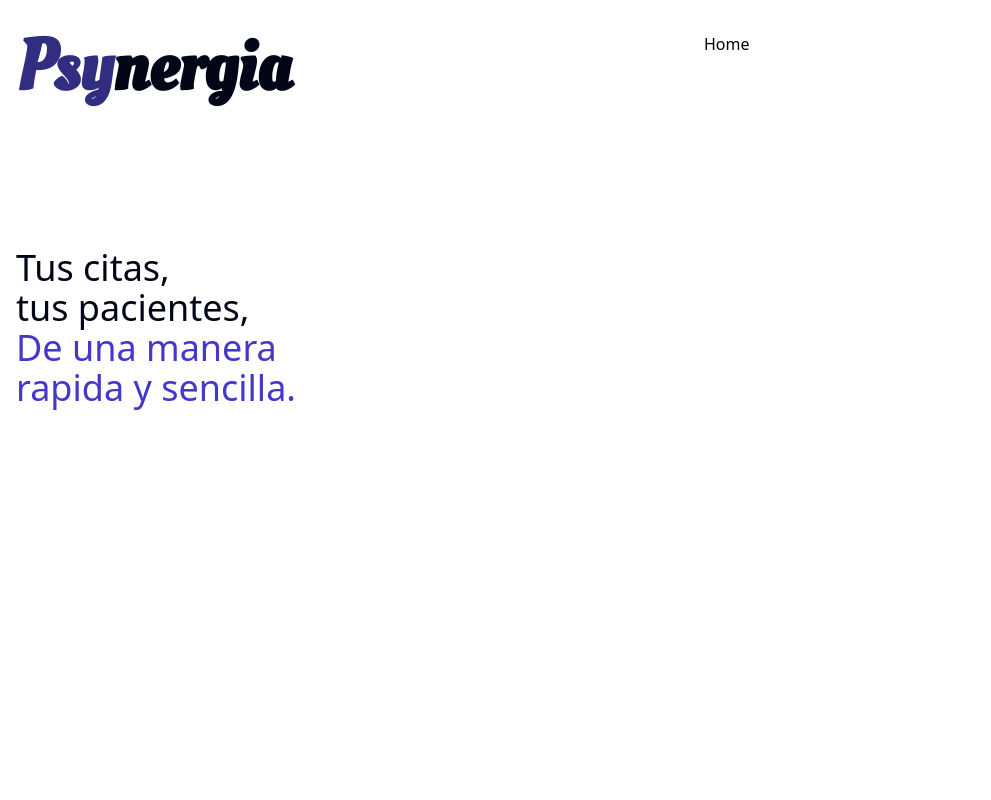
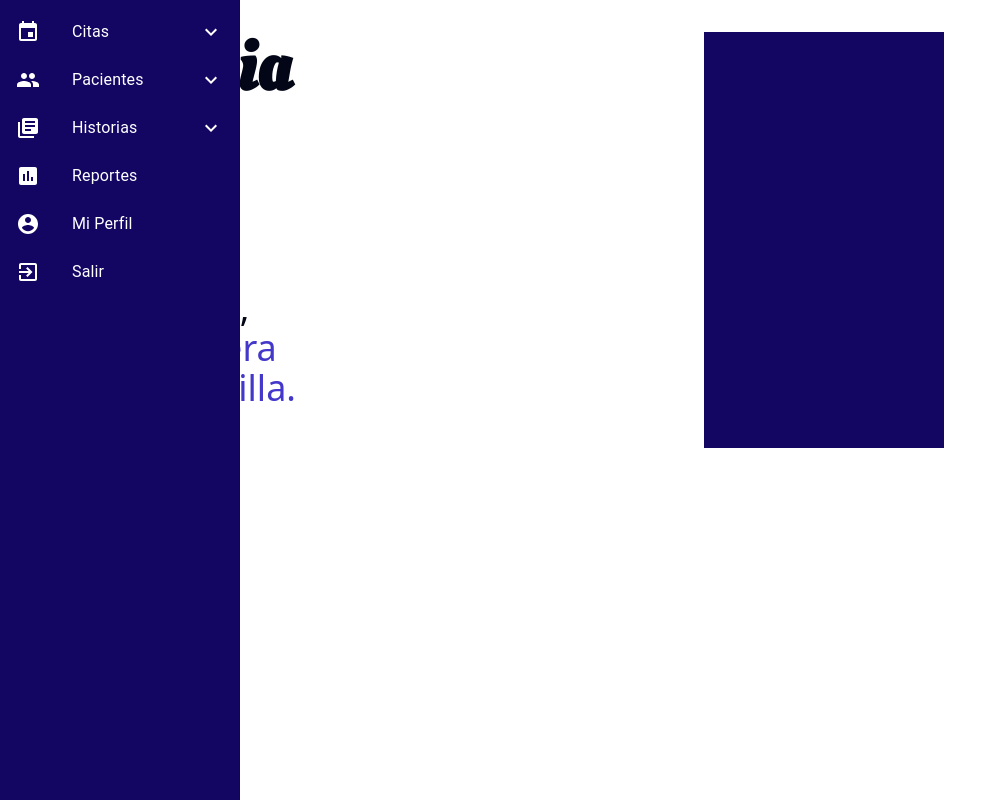
Before and after one commit to JoseGerardo105/PsychologyProject_Frontend, a React (Vite) app: page /home in a window 1280 px wide. Shown: the whole page, without its empty margins (0-991 px from the left). Built offline with nearby package versions, Linux system fonts and the light colour scheme; a web font is replaced by a local one.

Commit message:
menu lateral de home

```diff
--- a/index.html
+++ b/index.html
@@ -3,6 +3,10 @@
   <head>
     <meta charset="UTF-8" />
     <link rel="icon" type="image/svg+xml" href="/vite.svg" />
+    <link
+      href="https://fonts.googleapis.com/css2?family=Inter:wght@400&amp;display=swap"
+      rel="stylesheet"
+    />
     <meta name="viewport" content="width=device-width, initial-scale=1.0" />
     <title>Gestión de citas psicólogos</title>
   </head>
--- a/package.json
+++ b/package.json
@@ -9,6 +9,8 @@
     "preview": "vite preview"
   },
   "dependencies": {
+    "@material-ui/core": "^4.12.4",
+    "@material-ui/icons": "^4.11.3",
     "axios": "^1.3.6",
     "react": "^18.2.0",
     "react-dom": "^18.2.0",
--- a/src/pages/Home.jsx
+++ b/src/pages/Home.jsx
@@ -1,9 +1,163 @@
-import React from 'react'
-
+import React from "react";
+import { makeStyles } from "@material-ui/core/styles";
+import {
+  Drawer,
+  List,
+  ListItem,
+  ListItemIcon,
+  ListItemText,
+  Collapse,
+} from "@material-ui/core";
+import {
+  ExpandLess,
+  ExpandMore,
+  Event,
+  Group,
+  LibraryBooks,
+  Assessment,
+  AccountCircle,
+  ExitToApp,
+} from "@material-ui/icons";
+const useStyles = makeStyles((theme) => ({
+  drawer: { width: 240, flexShrink: 0, background: "#130663" },
+  drawerPaper: { width: 240, background: "#130663", color: "white" },
+  nested: { paddingLeft: theme.spacing(4) },
+  icon: { color: "white" },
+  subMenuText: { fontSize: "0.9rem" },
+}));
 const Home = () => {
+  const classes = useStyles();
+  const [openCitas, setOpenCitas] = React.useState(false);
+  const [openPacientes, setOpenPacientes] = React.useState(false);
+  const [openHistorias, setOpenHistorias] = React.useState(false);
+  const handleClickCitas = () => {
+    setOpenCitas(!openCitas);
+  };
+  const handleClickPacientes = () => {
+    setOpenPacientes(!openPacientes);
+  };
+  const handleClickHistorias = () => {
+    setOpenHistorias(!openHistorias);
+  };
   return (
-    <div>Home</div>
-  )
-}
-
-export default Home
+    <Drawer
+      className={classes.drawer}
+      variant="permanent"
+      anchor="left"
+      classes={{ paper: classes.drawerPaper }}
+    >
+      {" "}
+      <List>
+        {" "}
+        <ListItem button onClick={handleClickCitas}>
+          {" "}
+          <ListItemIcon className={classes.icon}>
+            {" "}
+            <Event />{" "}
+          </ListItemIcon>{" "}
+          <ListItemText
+            primary="Citas"
+            classes={{ primary: classes.text }}
+          />{" "}
+          {openCitas ? <ExpandLess /> : <ExpandMore />}{" "}
+        </ListItem>{" "}
+        <Collapse in={openCitas} timeout="auto" unmountOnExit>
+          {" "}
+          <List component="div" disablePadding>
+            {" "}
+            <ListItem button className={classes.nested}>
+              {" "}
+              <ListItemText primary="Agendar Cita" />{" "}
+            </ListItem>{" "}
+          </List>{" "}
+        </Collapse>
+        <ListItem button onClick={handleClickPacientes}>
+          {" "}
+          <ListItemIcon className={classes.icon}>
+            {" "}
+            <Group />{" "}
+          </ListItemIcon>{" "}
+          <ListItemText
+            primary="Pacientes"
+            classes={{ primary: classes.text }}
+          />{" "}
+          {openPacientes ? <ExpandLess /> : <ExpandMore />}{" "}
+        </ListItem>{" "}
+        <Collapse in={openPacientes} timeout="auto" unmountOnExit>
+          {" "}
+          <List component="div" disablePadding>
+            {" "}
+            <ListItem button className={classes.nested}>
+              {" "}
+              <ListItemText primary="Registrar Paciente" />{" "}
+            </ListItem>{" "}
+            <ListItem button className={classes.nested}>
+              {" "}
+              <ListItemText primary="Buscar Paciente" />{" "}
+            </ListItem>{" "}
+          </List>{" "}
+        </Collapse>
+        <ListItem button onClick={handleClickHistorias}>
+          {" "}
+          <ListItemIcon className={classes.icon}>
+            {" "}
+            <LibraryBooks />{" "}
+          </ListItemIcon>{" "}
+          <ListItemText
+            primary="Historias"
+            classes={{ primary: classes.text }}
+          />{" "}
+          {openHistorias ? <ExpandLess /> : <ExpandMore />}{" "}
+        </ListItem>{" "}
+        <Collapse in={openHistorias} timeout="auto" unmountOnExit>
+          {" "}
+          <List component="div" disablePadding>
+            {" "}
+            <ListItem button className={classes.nested}>
+              {" "}
+              <ListItemText primary="Crear Historia" />{" "}
+            </ListItem>{" "}
+            <ListItem button className={classes.nested}>
+              {" "}
+              <ListItemText primary="Buscar Historia" />{" "}
+            </ListItem>{" "}
+          </List>{" "}
+        </Collapse>
+        <ListItem button>
+          {" "}
+          <ListItemIcon className={classes.icon}>
+            {" "}
+            <Assessment />{" "}
+          </ListItemIcon>{" "}
+          <ListItemText
+            primary="Reportes"
+            classes={{ primary: classes.text }}
+          />{" "}
+        </ListItem>
+        <ListItem button>
+          {" "}
+          <ListItemIcon className={classes.icon}>
+            {" "}
+            <AccountCircle />{" "}
+          </ListItemIcon>{" "}
+          <ListItemText
+            primary="Mi Perfil"
+            classes={{ primary: classes.text }}
+          />{" "}
+        </ListItem>
+        <ListItem button>
+          {" "}
+          <ListItemIcon className={classes.icon}>
+            {" "}
+            <ExitToApp />{" "}
+          </ListItemIcon>{" "}
+          <ListItemText
+            primary="Salir"
+            classes={{ primary: classes.text }}
+          />{" "}
+        </ListItem>{" "}
+      </List>{" "}
+    </Drawer>
+  );
+};
+export default Home;
```
Also changed, not shown: 1 other file (tests, documents, lock files or other folders).
